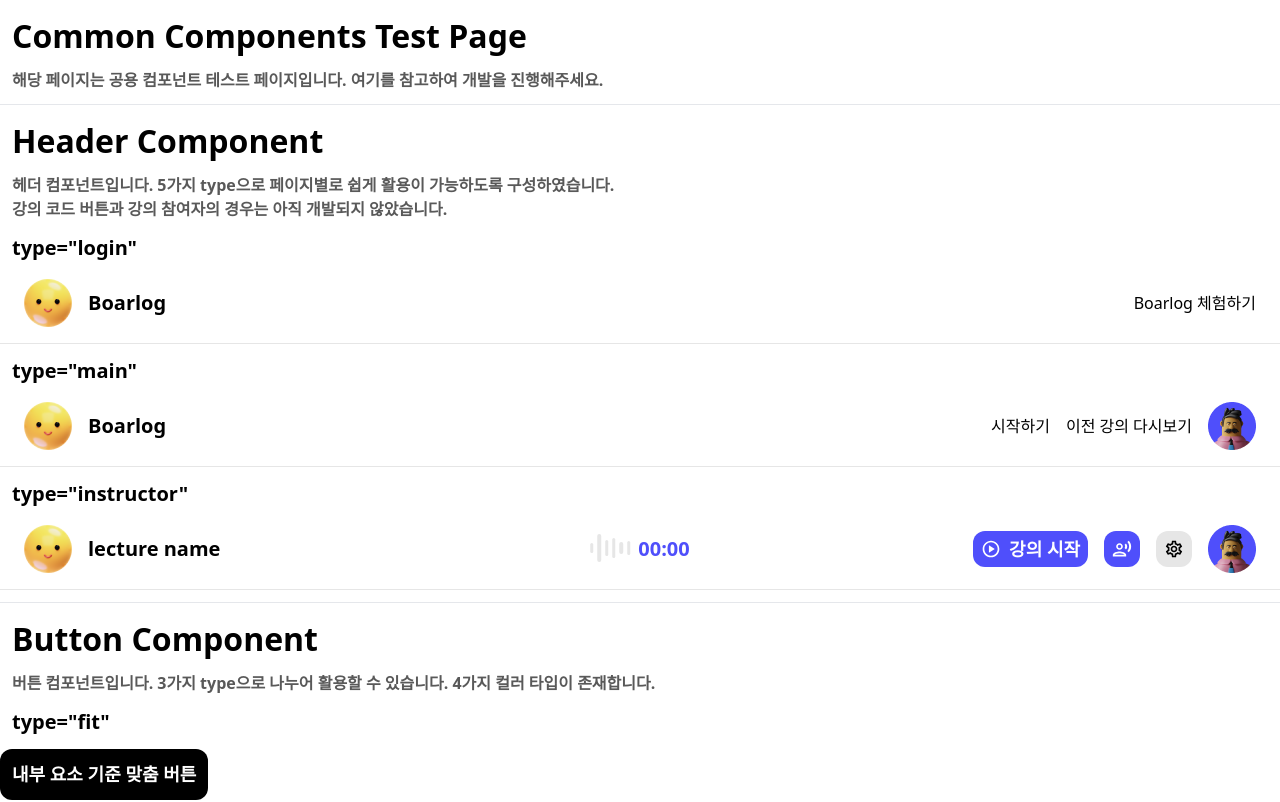
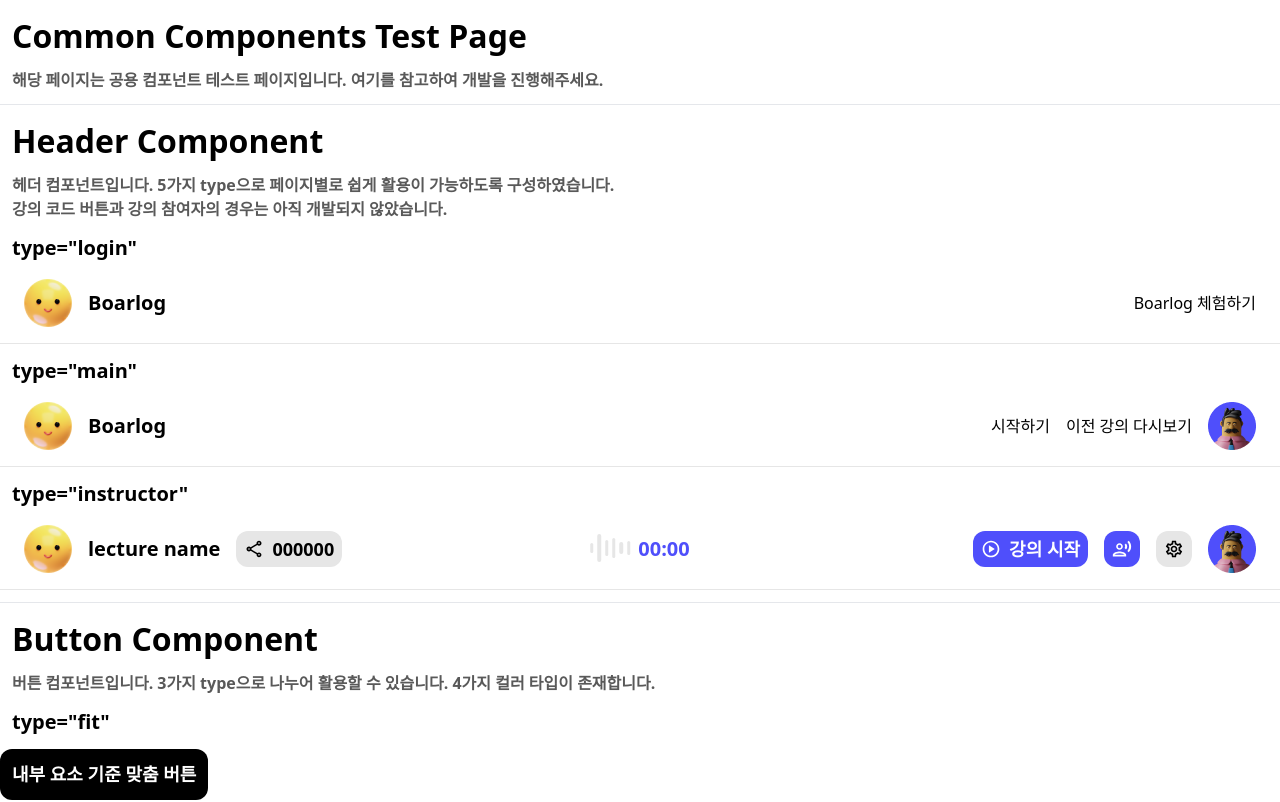
Before and after one commit to boostcampwm2023/web13_Boarlog, a React (Vite) app in the folder frontend/: page /example in a window 1280 px wide. Shown: the top 802 px of the page. Built offline with nearby package versions, Linux system fonts and the light colour scheme; a web font is replaced by a local one.

Commit message:
feat: 강의 코드 복사 button UI 작업 #68
- 강의 코드 복사 버튼의 UI 작업을 완료했습니다.

```diff
--- a/frontend/src/components/Header/Header.tsx
+++ b/frontend/src/components/Header/Header.tsx
@@ -5,6 +5,7 @@ import HeaderMainButtons from "./components/HeaderMainButtons";
 import HeaderInstructorControls from "./components/HeaderInstructorControls";
 import HeaderProfileButton from "./components/HeaderProfileButton";
 import HeaderSettingButton from "./components/HeaderSettingButton";
+import HeaderCodeCopyButton from "./components/HeaderCodeCopyButton";
 
 interface HeaderProps {
   type: "login" | "main" | "instructor" | "participant";
@@ -18,7 +19,12 @@ const Header = ({ type }: HeaderProps) => {
     <header className="flex w-100 relative items-center justify-between px-6 py-4 bg-white border-header box-border">
       <div className="flex items-center gap-4 semibold-20">
         {(type === "login" || type === "main") && <HeaderLogo type="normal" />}
-        {(type === "instructor" || type === "participant") && <HeaderLogo type="lecture" />}
+        {(type === "instructor" || type === "participant") && (
+          <>
+            <HeaderLogo type="lecture" />
+            <HeaderCodeCopyButton lectureCode="000000" />
+          </>
+        )}
       </div>
 
       <div className="flex items-center gap-4 semibold-20">
--- /dev/null
+++ b/frontend/src/components/Header/components/HeaderCodeCopyButton.tsx
@@ -0,0 +1,17 @@
+import SmallButton from "@/components/SmallButton/SmallButton";
+import ShareIcon from "@/assets/svgs/share.svg?react";
+
+interface HeaderCodeCopyButtonProps {
+  lectureCode: string;
+}
+
+const HeaderCodeCopyButton = ({ lectureCode }: HeaderCodeCopyButtonProps) => {
+  return (
+    <SmallButton onClick={() => console.log("clicked")} className="bg-grayscale-lightgray">
+      <ShareIcon className="fill-grayscale-black" />
+      {lectureCode}
+    </SmallButton>
+  );
+};
+
+export default HeaderCodeCopyButton;
```
